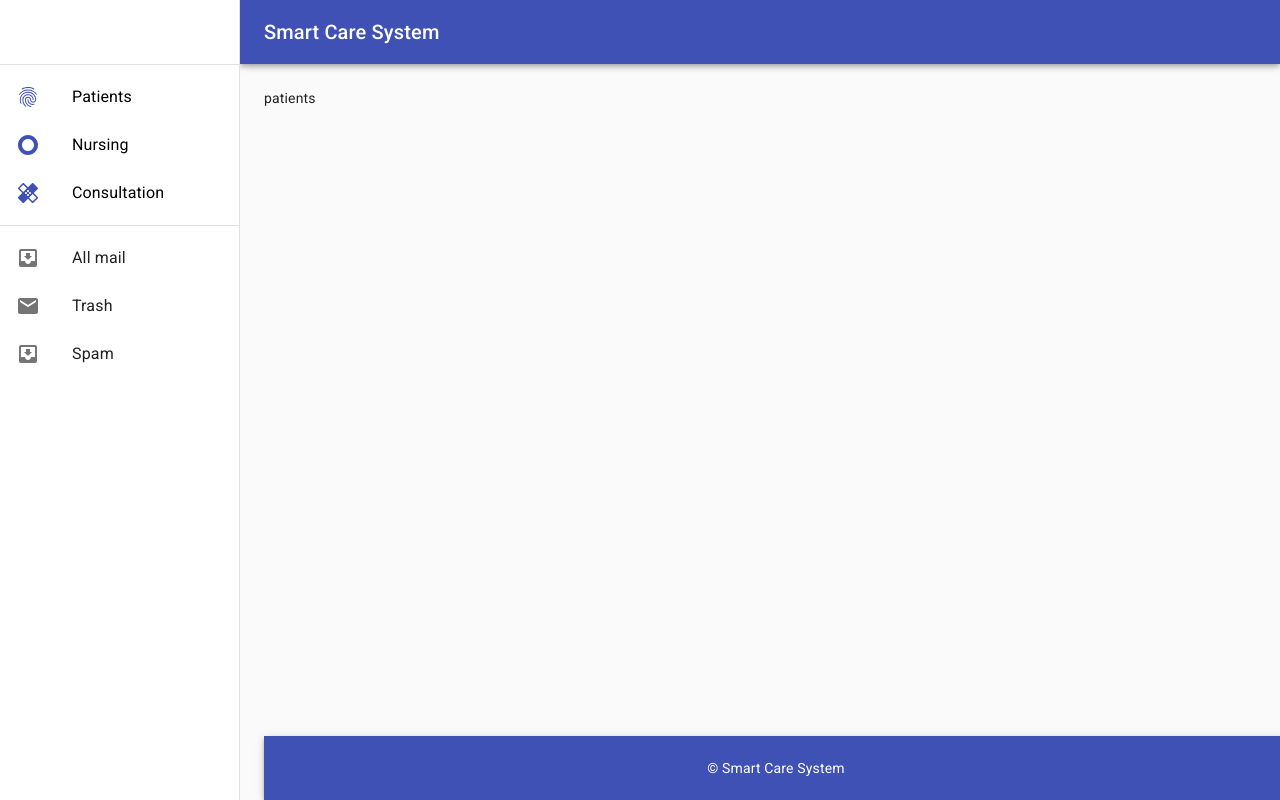
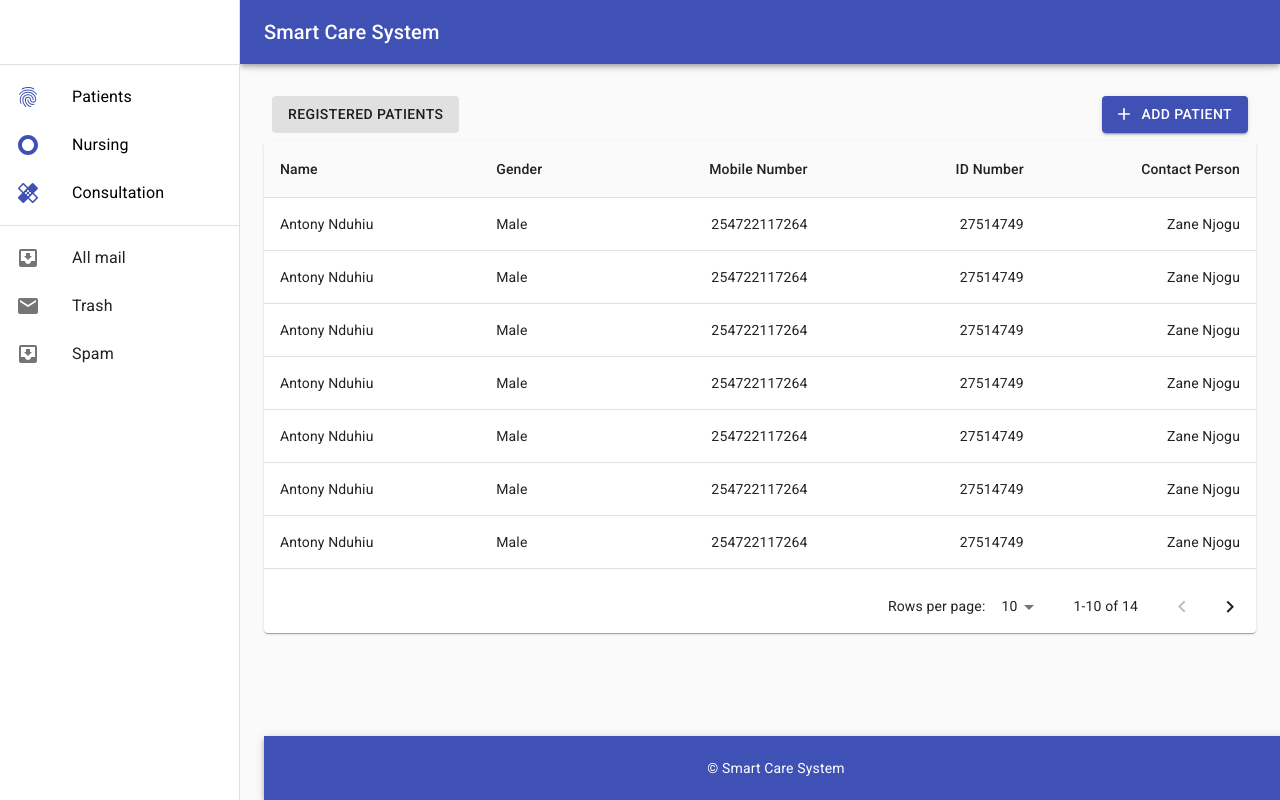
Before and after one commit to Nduhiu17/hsm-graphql-client, a React (Create React App) app: page / in a window 1280 px wide. Built offline with nearby package versions, Linux system fonts and the light colour scheme.

Commit message:
create button for adding a patient

```diff
--- a/package.json
+++ b/package.json
@@ -8,6 +8,7 @@
     "@testing-library/jest-dom": "^4.2.4",
     "@testing-library/react": "^9.3.2",
     "@testing-library/user-event": "^7.1.2",
+    "material-table": "^1.69.0",
     "react": "^16.13.1",
     "react-dom": "^16.13.1",
     "react-router-dom": "^5.2.0",
--- a/src/components/Patients/index.js
+++ b/src/components/Patients/index.js
@@ -1,15 +1,42 @@
 import React from 'react'
 import { withStyles } from '@material-ui/core/styles';
+import {Button, Grid, Typography} from "@material-ui/core";
+import AddIcon from '@material-ui/icons/Add';
+
 
 const Layout = React.lazy(() => import('../../containers/Layout'))
-
+const AppTable = React.lazy(() => import('../../shared/AppTable'))
 const styles = theme => ({
-
+  button: {
+    margin: theme.spacing(1),
+  },
 })
 
 export default withStyles(styles)(
- () =>
+ ({classes}) =>
 <Layout>
- patients
+  <Grid
+    style={{
+      display: 'flex',
+      justifyContent:'space-between'
+    }}
+  >
+    <Button
+      variant="contained"
+      className={classes.button}
+      disableElevation
+    >
+      Registered Patients
+    </Button>
+    <Button
+      variant="contained"
+      color="primary"
+      className={classes.button}
+      startIcon={<AddIcon />}
+    >
+      Add Patient
+    </Button>
+  </Grid>
+ <AppTable/>
 </Layout>
 )
--- /dev/null
+++ b/src/shared/AppTable.js
@@ -0,0 +1,127 @@
+import React from 'react';
+import { makeStyles } from '@material-ui/core/styles';
+import Paper from '@material-ui/core/Paper';
+import Table from '@material-ui/core/Table';
+import TableBody from '@material-ui/core/TableBody';
+import TableCell from '@material-ui/core/TableCell';
+import TableContainer from '@material-ui/core/TableContainer';
+import TableHead from '@material-ui/core/TableHead';
+import TablePagination from '@material-ui/core/TablePagination';
+import TableRow from '@material-ui/core/TableRow';
+
+const columns = [
+  { id: 'name', label: 'Name', minWidth: 170 },
+  { id: 'gender', label: 'Gender', minWidth: 100 },
+  {
+    id: 'phone',
+    label: 'Mobile Number',
+    minWidth: 170,
+    align: 'right',
+  },
+  {
+    id: 'idNumber',
+    label: 'ID Number',
+    minWidth: 170,
+    align: 'right',
+  },
+  {
+    id: 'contactPerson',
+    label: 'Contact Person',
+    minWidth: 170,
+    align: 'right',
+  },
+];
+
+function createData(name, gender, phone, idNumber,contactPerson) {
+
+  return { name, gender, phone, idNumber, contactPerson };
+}
+
+const rows = [
+  createData('Antony Nduhiu', 'Male', 254722117264, 27514749,'Zane Njogu'),
+  createData('Antony Nduhiu', 'Male', 254722117264, 27514749,'Zane Njogu'),
+  createData('Antony Nduhiu', 'Male', 254722117264, 27514749,'Zane Njogu'),
+  createData('Antony Nduhiu', 'Male', 254722117264, 27514749,'Zane Njogu'),
+  createData('Antony Nduhiu', 'Male', 254722117264, 27514749,'Zane Njogu'),
+  createData('Antony Nduhiu', 'Male', 254722117264, 27514749,'Zane Njogu'),
+  createData('Antony Nduhiu', 'Male', 254722117264, 27514749,'Zane Njogu'),
+  createData('Antony Nduhiu', 'Male', 254722117264, 27514749,'Zane Njogu'),
+  createData('Antony Nduhiu', 'Male', 254722117264, 27514749,'Zane Njogu'),
+  createData('Antony Nduhiu', 'Male', 254722117264, 27514749,'Zane Njogu'),
+  createData('Antony Nduhiu', 'Male', 254722117264, 27514749,'Zane Njogu'),
+  createData('Antony Nduhiu', 'Male', 254722117264, 27514749,'Zane Njogu'),
+  createData('Antony Nduhiu', 'Male', 254722117264, 27514749,'Zane Njogu'),
+  createData('Antony Nduhiu', 'Male', 254722117264, 27514749,'Zane Njogu'),
+
+];
+
+const useStyles = makeStyles({
+  root: {
+    width: '100%',
+  },
+  container: {
+    maxHeight: 440,
+  },
+});
+
+export default function AppTable() {
+  const classes = useStyles();
+  const [page, setPage] = React.useState(0);
+  const [rowsPerPage, setRowsPerPage] = React.useState(10);
+
+  const handleChangePage = (event, newPage) => {
+    setPage(newPage);
+  };
+
+  const handleChangeRowsPerPage = (event) => {
+    setRowsPerPage(+event.target.value);
+    setPage(0);
+  };
+
+  return (
+    <Paper className={classes.root}>
+      <TableContainer className={classes.container}>
+        <Table stickyHeader aria-label="sticky table" >
+          <TableHead>
+            <TableRow>
+              {columns.map((column) => (
+                <TableCell
+                  key={column.id}
+                  align={column.align}
+                  style={{ minWidth: column.minWidth }}
+                >
+                  {column.     label}
+                </TableCell>
+              ))}
+            </TableRow>
+          </TableHead>
+          <TableBody>
+            {rows.slice(page * rowsPerPage, page * rowsPerPage + rowsPerPage).map((row) => {
+              return (
+                <TableRow hover role="checkbox" tabIndex={-1} key={row.code}>
+                  {columns.map((column) => {
+                    const value = row[column.id];
+                    return (
+                      <TableCell key={column.id} align={column.align}>
+                        {column.format && typeof value === 'number' ? column.format(value) : value}
+                      </TableCell>
+                    );
+                  })}
+                </TableRow>
+              );
+            })}
+          </TableBody>
+        </Table>
+      </TableContainer>
+      <TablePagination
+        rowsPerPageOptions={[10, 25, 100]}
+        component="div"
+        count={rows.length}
+        rowsPerPage={rowsPerPage}
+        page={page}
+        onChangePage={handleChangePage}
+        onChangeRowsPerPage={handleChangeRowsPerPage}
+      />
+    </Paper>
+  );
+}
```
Also changed, not shown: 1 other file (tests, documents, lock files or other folders).
